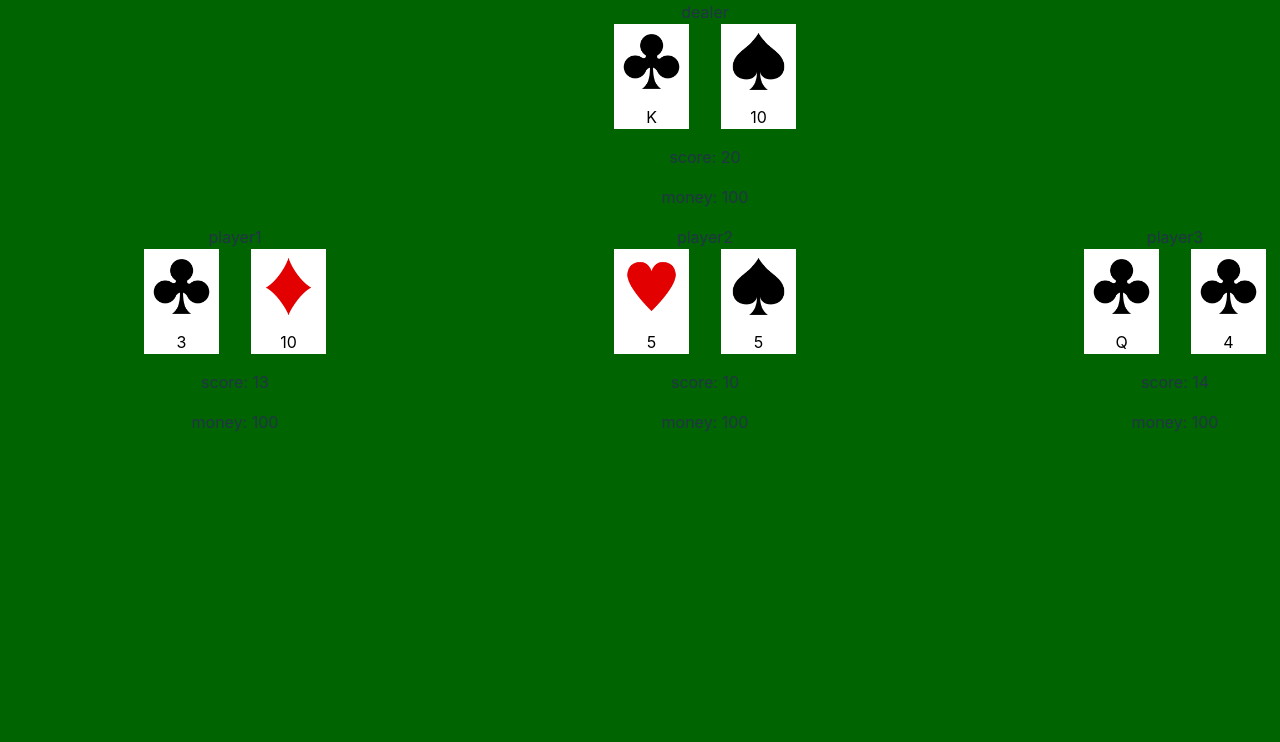
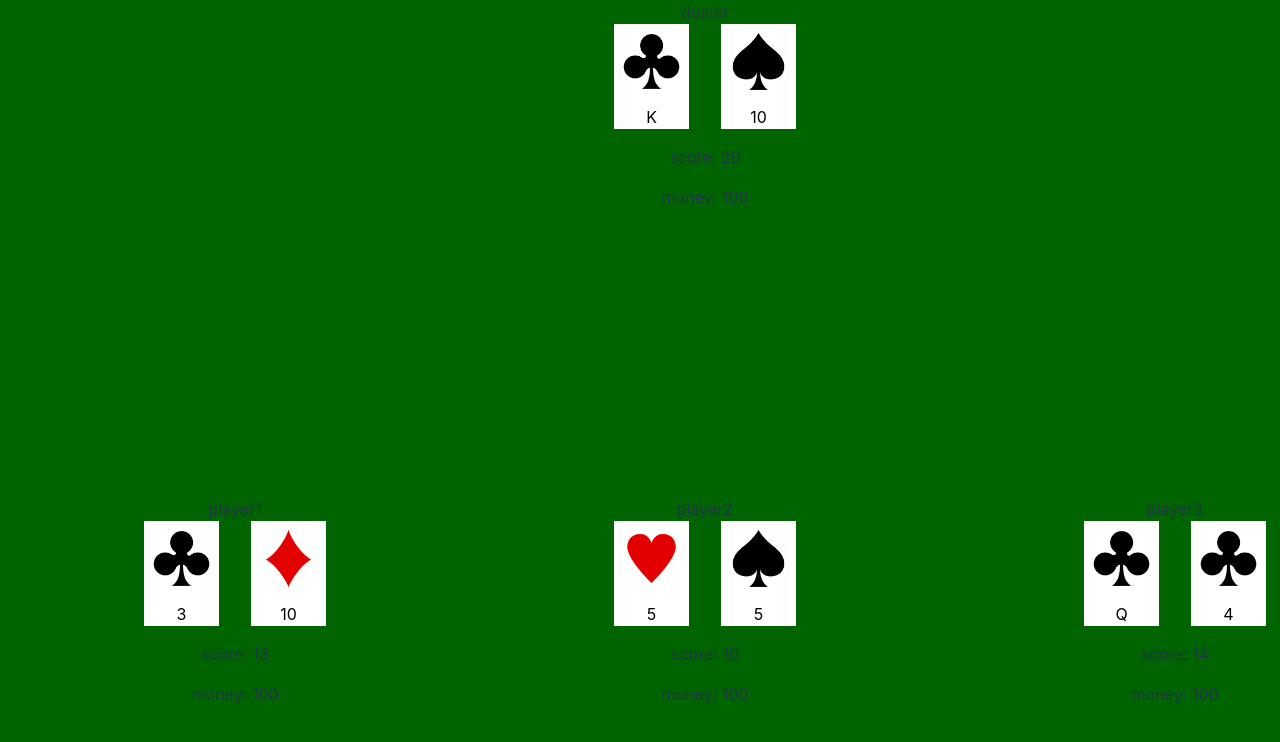
Before and after one commit to KoheiMatsuno99/project5-front, a React (Vite) app in the folder trumpgame/: page / in a window 1280 px wide. Both pictures are taken after a click on the button "start". Shown: the top 742 px of the page. Built offline with nearby package versions, Linux system fonts and the light colour scheme.

Commit message:
初期配置

```diff
--- a/trumpgame/src/blackjack/component/BlackJackBoard.tsx
+++ b/trumpgame/src/blackjack/component/BlackJackBoard.tsx
@@ -9,9 +9,11 @@
   return (
     <div className="board-bg full-screen">
       {/*dealer area*/}
-      <BlackJackPlayer player={table.getPlayers()[0]}></BlackJackPlayer>
+      <div>
+        <BlackJackPlayer player={table.getPlayers()[0]}></BlackJackPlayer>
+      </div>
       {/*players area*/}
-      <div className="d-flex justify-content-center">
+      <div className="d-flex justify-content-center mt-18">
         {table.getPlayers().slice(1).map((player, index) => {
           return <div className="mx-8" key={index}><BlackJackPlayer player={player}></BlackJackPlayer></div>;
         })}
--- a/trumpgame/src/blackjack/component/BlackJackRule.tsx
+++ b/trumpgame/src/blackjack/component/BlackJackRule.tsx
@@ -18,9 +18,9 @@
     }
 
     return (
-        <div>
+        <>
             {!isStarted && <button onClick={handleStart}>start</button>}
             {isStarted && <BlackJackBoard table={table} />}
-        </div>
+        </>
     );
 }
```
